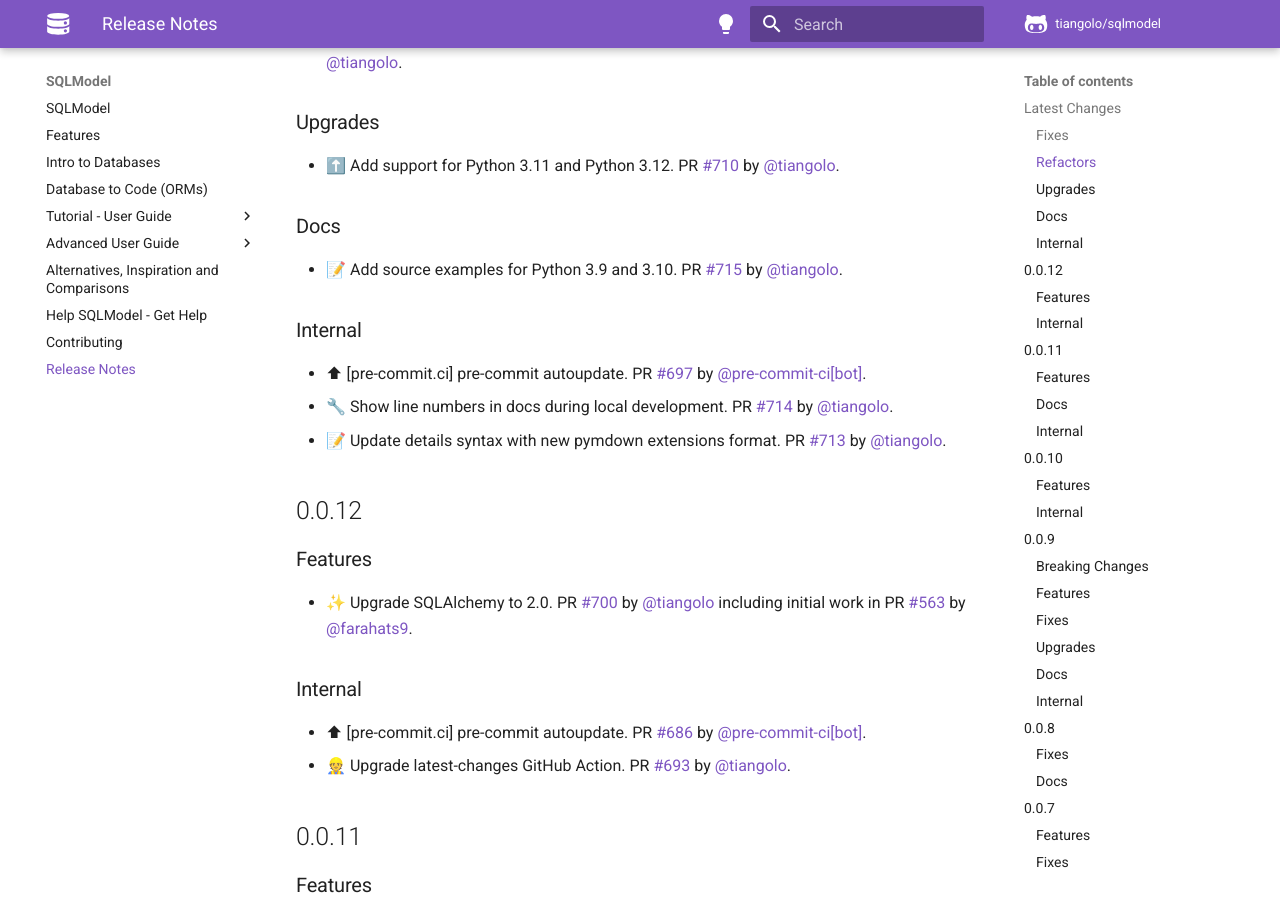
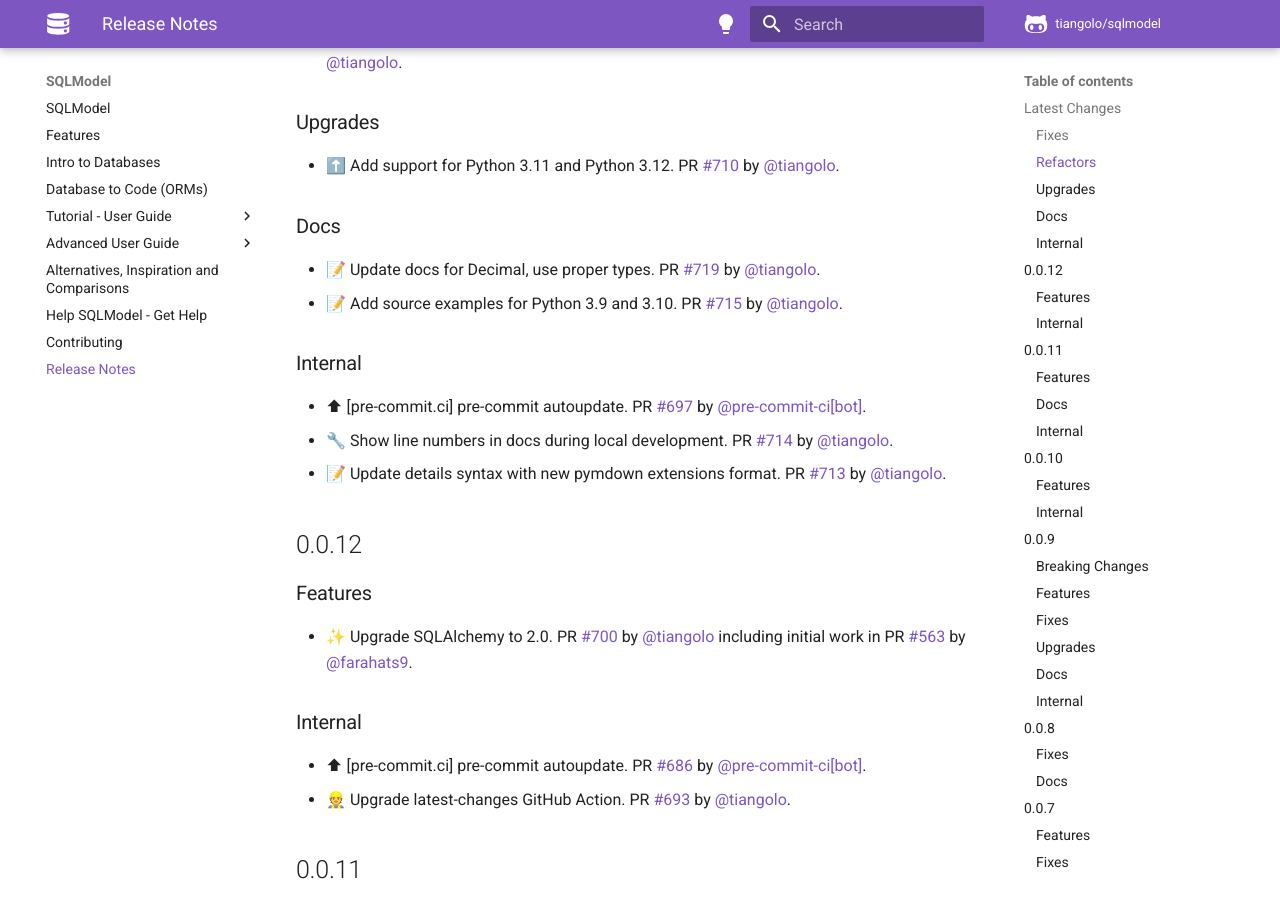
Before and after one commit to sztrakabalint/fastapi-sqlmodel, an MkDocs documentation site: the page built from docs/release-notes.md, in a window 1280 px wide and 900 px high, scrolled down 532 px. Built offline with MkDocs 1.6.1 and Material for MkDocs 9.7.7, drawn with Linux system fonts in a browser that asks for light colours; comment, search, counter and statistics services are not loaded.

Commit message:
📝 Update release notes

```diff
--- a/docs/release-notes.md
+++ b/docs/release-notes.md
@@ -20,6 +20,7 @@
 
 ### Docs
 
+* 📝 Update docs for Decimal, use proper types. PR [#719](https://github.com/tiangolo/sqlmodel/pull/719) by [@tiangolo](https://github.com/tiangolo).
 * 📝 Add source examples for Python 3.9 and 3.10. PR [#715](https://github.com/tiangolo/sqlmodel/pull/715) by [@tiangolo](https://github.com/tiangolo).
 
 ### Internal
```
